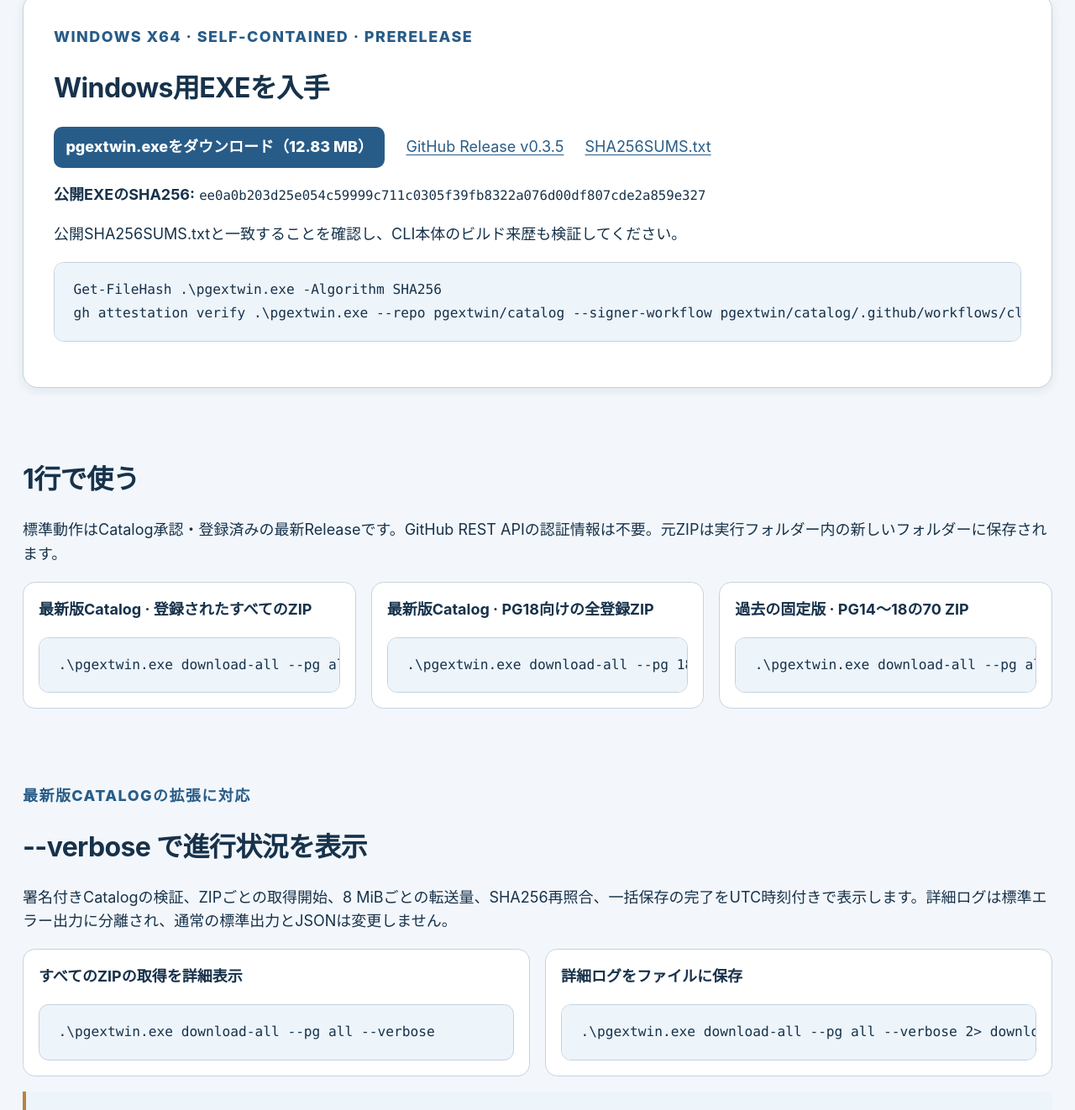
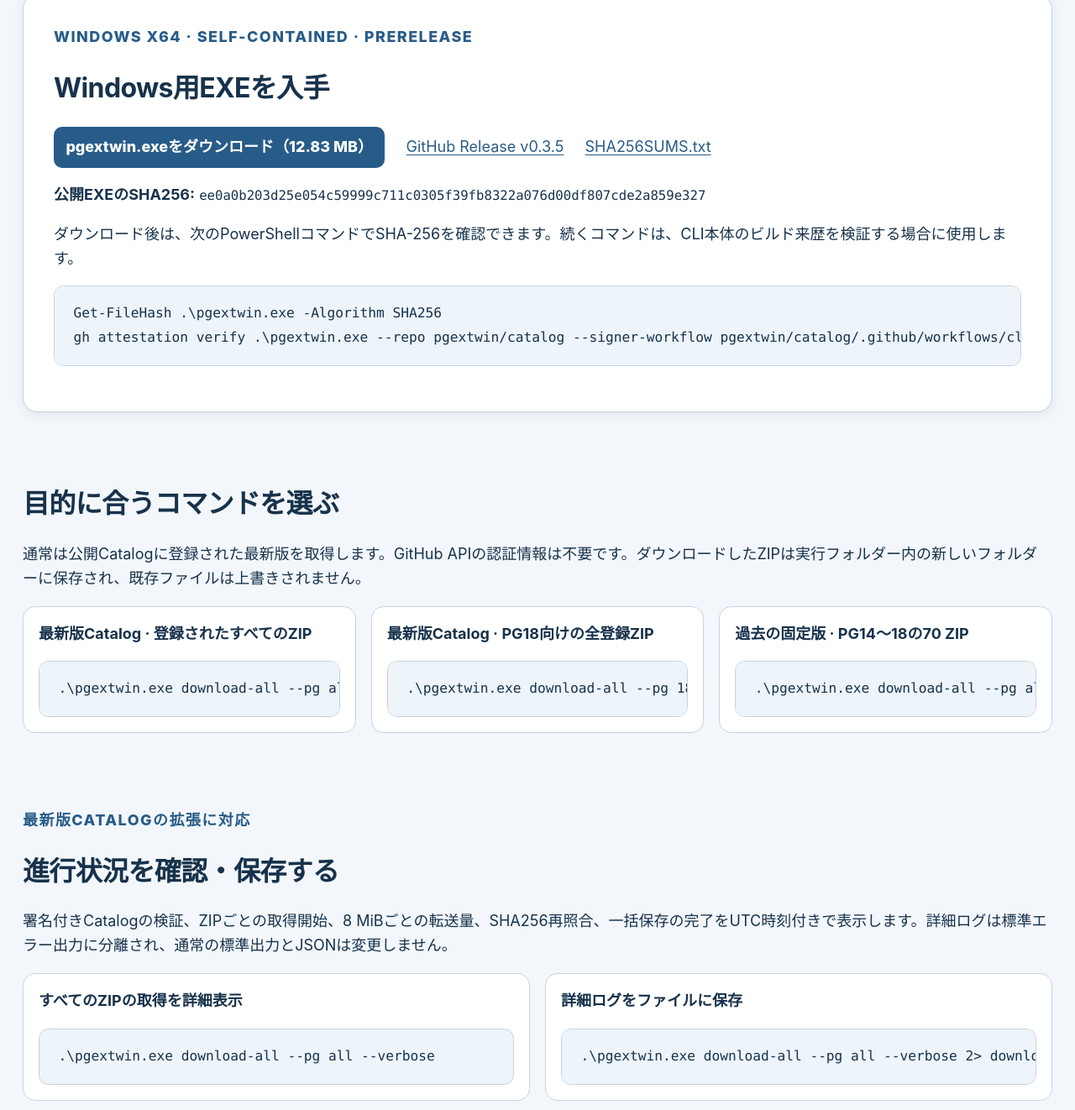
Before and after one commit to pgextwin/website, a plain HTML site: page ja/cli.html in a window 1280 px wide. Shown: the part 569-1891 px from the top of the page at 84% size. Drawn offline with Linux system fonts and the light colour scheme.

Commit message:
docs: clarify user-facing ja/cli.html with yomiyasu

```diff
--- a/ja/cli.html
+++ b/ja/cli.html
@@ -15,7 +15,7 @@
   <header class="site-header"><div class="shell">
     <nav class="language-nav" aria-label="Language / 言語"><a href="../en/cli.html" lang="en">English</a><a href="./">拡張機能一覧</a></nav>
     <p class="eyebrow">pgextwin CLI</p><h1>Windows CLI v0.3.5</h1>
-    <p class="lead">登録拡張の増えた最新版Catalogから、まとめてダウンロード。</p><p class="cli-hero-description">Windows x64向けPostgreSQL拡張ZIPを、Catalogに登録された最新版から安全に一括取得。署名付きCatalogの認証・元ZIPのSHA256再検証・過去の固定版への切替に対応します。インストーラーではありません。</p>
+    <p class="lead">複数の拡張機能ZIPを、PostgreSQLのバージョンごとにまとめてダウンロード。</p><p class="cli-hero-description">Windows x64向けの公開済みZIPを一括取得するコマンドラインツールです。署名付きCatalogを検証し、各ZIPのSHA-256を照合します。過去の固定版も選択できます。インストールは行いません。</p>
     <nav class="jump-nav" aria-label="CLI navigation"><a class="jump-nav-primary" href="#download-heading">Windows用EXEを入手</a><a href="#flow-heading">動作のしくみ</a><a href="#release-notes-heading">リリースノート</a></nav>
   </div></header>
   <main class="shell cli-page">
@@ -28,12 +28,12 @@
         <a href="https://github.com/pgextwin/catalog/releases/download/cli-v0.3.5/SHA256SUMS.txt">SHA256SUMS.txt</a>
       </div>
       <p class="cli-sha"><strong>公開EXEのSHA256:</strong> <code>ee0a0b203d25e054c59999c711c0305f39fb8322a076d00df807cde2a859e327</code></p>
-      <p>公開SHA256SUMS.txtと一致することを確認し、CLI本体のビルド来歴も検証してください。</p>
+      <p>ダウンロード後は、次のPowerShellコマンドでSHA-256を確認できます。続くコマンドは、CLI本体のビルド来歴を検証する場合に使用します。</p>
       <pre><code>Get-FileHash .\pgextwin.exe -Algorithm SHA256
 gh attestation verify .\pgextwin.exe --repo pgextwin/catalog --signer-workflow pgextwin/catalog/.github/workflows/cli-candidate.yml --source-ref refs/heads/main --source-digest ed6c69ca259eee2fb2454d3a1c416cd2766dbb17</code></pre>
     </section>
     <section aria-labelledby="commands-heading">
-      <h2 id="commands-heading">1行で使う</h2><p>標準動作はCatalog承認・登録済みの最新Releaseです。GitHub REST APIの認証情報は不要。元ZIPは実行フォルダー内の新しいフォルダーに保存されます。</p>
+      <h2 id="commands-heading">目的に合うコマンドを選ぶ</h2><p>通常は公開Catalogに登録された最新版を取得します。GitHub APIの認証情報は不要です。ダウンロードしたZIPは実行フォルダー内の新しいフォルダーに保存され、既存ファイルは上書きされません。</p>
       <div class="cli-command-list">
         <div><strong>最新版Catalog · 登録されたすべてのZIP</strong><pre><code>.\pgextwin.exe download-all --pg all</code></pre></div>
         <div><strong>最新版Catalog · PG18向けの全登録ZIP</strong><pre><code>.\pgextwin.exe download-all --pg 18</code></pre></div>
@@ -42,7 +42,7 @@ gh attestation verify .\pgextwin.exe --repo pgextwin/catalog --signer-workflow p
     </section>
     <section aria-labelledby="verbose-heading">
       <p class="eyebrow">最新版Catalogの拡張に対応</p>
-      <h2 id="verbose-heading">--verbose で進行状況を表示</h2>
+      <h2 id="verbose-heading">進行状況を確認・保存する</h2>
       <p>署名付きCatalogの検証、ZIPごとの取得開始、8 MiBごとの転送量、SHA256再照合、一括保存の完了をUTC時刻付きで表示します。詳細ログは標準エラー出力に分離され、通常の標準出力とJSONは変更しません。</p>
       <div class="cli-command-list">
         <div><strong>すべてのZIPの取得を詳細表示</strong><pre><code>.\pgextwin.exe download-all --pg all --verbose</code></pre></div>
```
